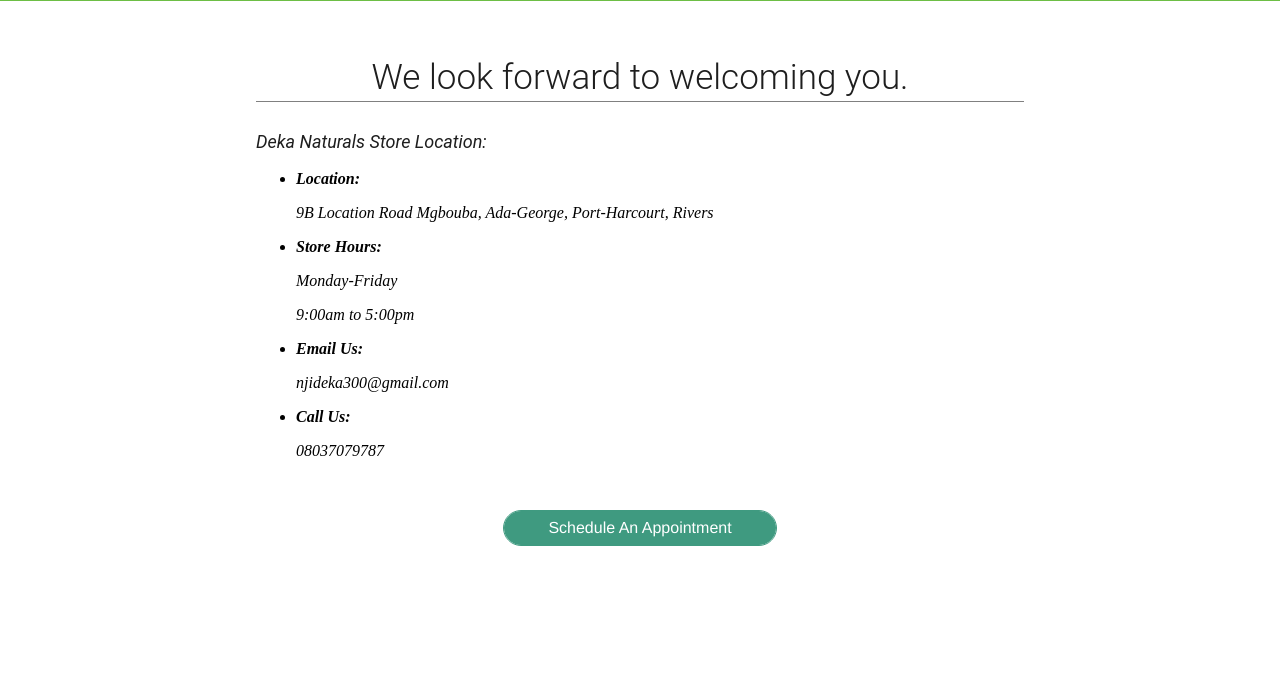
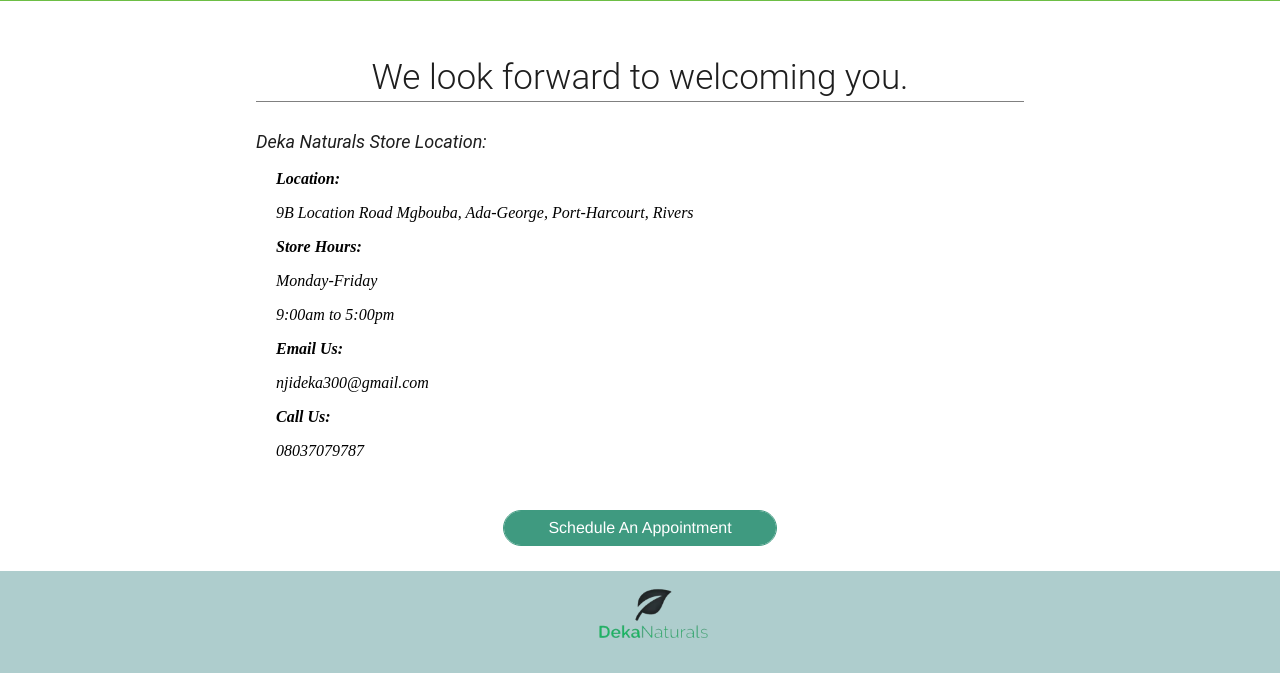
Before and after one commit to somadina6/DekaNaturals, a Django app: page /contact-us in a window 1280 px wide. Shown: the part 322-995 px from the top of the page. Before the commit the page ends 868 px from the top, so only its background shows below. Run offline with Django 4.2, Linux system fonts and the light colour scheme.

Commit message:
redesigned the products page and added footer

```diff
--- a/base/templates/contact.html
+++ b/base/templates/contact.html
@@ -56,4 +56,4 @@
   </a>
 </div>
 
-{% endblock content %}
+{% include 'footer.html' %} {% endblock content %}
--- a/base/templates/products.html
+++ b/base/templates/products.html
@@ -35,4 +35,4 @@
   </div>
 </section>
 
-{% endblock content %}
+{% include 'footer.html' %} {% endblock content %}
--- /dev/null
+++ b/templates/footer.html
@@ -0,0 +1,6 @@
+<footer>
+  {% load static %}
+  <a href="{% url 'home' %}" target="_parent">
+    <img class="footer-img" src="{% static '/logo.png' %}" alt="deka logo"
+  /></a>
+</footer>
--- a/templates/styles.html
+++ b/templates/styles.html
@@ -219,7 +219,7 @@
     color: #fff;
   }
 
-  /* Contact Page */
+  /*------------- Contact Page --------------------*/
 
   .address-div {
     background: #fff;
@@ -233,8 +233,17 @@
     margin-bottom: 50px;
   }
 
+  address ul {
+    margin-left: -20px;
+  }
+
+  address li {
+    list-style: none;
+  }
+
   address ul li p:first-of-type {
     font-weight: bold;
+    color: black;
   }
 
   address ul li a {
@@ -270,13 +279,12 @@
     text-align: center;
   }
 
-  /* Footer Section Starts */
+  /*-------------- Footer Section Starts -----------------*/
 
   footer {
     width: 100vw;
     padding: 10px;
     background-color: #aecdcd;
-    position: fixed;
     left: 0;
     bottom: 0;
   }
@@ -373,9 +381,8 @@
   }
   .product-nav {
     width: var(--navwidth);
-    height: 100vh;
+    height: 100%;
     position: fixed;
-    border-right: 1px solid gray;
     padding-left: 6px;
   }
 
@@ -390,6 +397,7 @@
 
   .products-container {
     margin-left: var(--navwidth);
+    border-left: 1px solid gray;
   }
 
   .products-container h1 {
```
Also changed, not shown: templates/main.html (+0 -7 lines).
